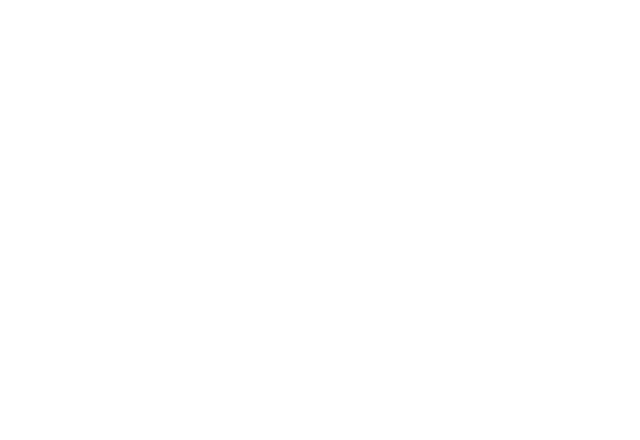
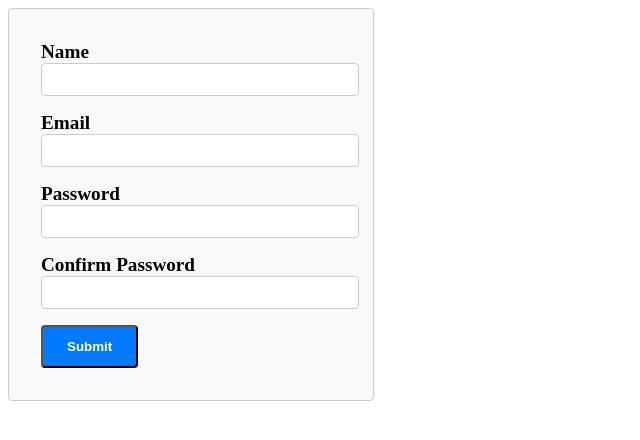
Before and after one commit to acciojob/session-signup-ShivamP-97, a website: page main.html in a window 1280 px wide. Shown: the whole page, without its empty margins (0-640 px from the left). Drawn offline with Linux system fonts and the light colour scheme.

Commit message:
created a submission

```diff
--- a/main.html
+++ b/main.html
@@ -1,8 +1,25 @@
-<html>
-  <head>
-    <title>Session Signup</title>
-  </head>
-  <body>
-    <!-- Write your code here -->
-  </body>
+<!DOCTYPE html>
+<html lang="en">
+<head>
+   <title>Session Signup</title>
+   <link rel="stylesheet" href="styles.css"/>
+</head>
+<body>
+   <form id="signup-form">
+	   <label for="name">Name</label>
+	   <input type="text" id="name" required/>
+	   <br/>
+	   <label for="email">Email</label>
+	   <input type="email" id="email" required/>
+	   <br/>
+	   <label for="password">Password</label>
+	   <input type="password" id="password" required/>
+	   <br/>
+	   <label for="confirm-password">Confirm Password</label>
+	   <input type="password" id="confirm-password" required/>
+	   <br/>
+	   <button type="submit" id="submit">Submit</button>
+   </form>
+   <script src="script.js"></script>
+</body>
 </html>
--- a/script.js
+++ b/script.js
@@ -1 +1,26 @@
 //your JS code here. If required.
+
+let signup_form = document.getElementById("signup-form");
+let name = document.getElementById("name");
+let email = document.getElementById("email");
+let password = document.getElementById("password");
+let confirm_password = document.getElementById("confirm-password");
+
+
+signup_form.addEventListener("submit", (e) => {
+    e.preventDefault();
+
+    let pass = password.value.trim();
+    let pass2 = confirm_password.value.trim();
+
+    if (pass === pass2) {
+        sessionStorage.setItem("name", name.value.trim());
+        sessionStorage.setItem("email", email.value.trim());
+        sessionStorage.setItem("password", pass);
+
+        alert("Sign up successful!");
+		signup_form.reset();
+    } else {
+        alert("Passwords do not match");
+    }
+});
--- a/styles.css
+++ b/styles.css
@@ -1 +1,27 @@
 /*  your css code here. If applicable */
+#signup-form{
+	background-color: rgb(248, 249, 250);
+	border:1px solid #ccc;
+	border-radius:4px;
+	padding:2rem;
+	width:300px;
+}
+label{
+	margin-bottom:0.5rem;
+	font-size:1.2rem;
+	font-weight:bold;
+}
+input{
+	width:100%;
+	border: 1px solid #ccc;
+	padding:0.5rem;
+	border-radius:4px;
+	margin-bottom:1rem;
+}
+#submit {
+    background-color: rgb(0, 123, 255);
+    color: white;
+    padding: 12px 24px;
+    border-radius: 4px;
+    font-weight: 700;
+}
```
